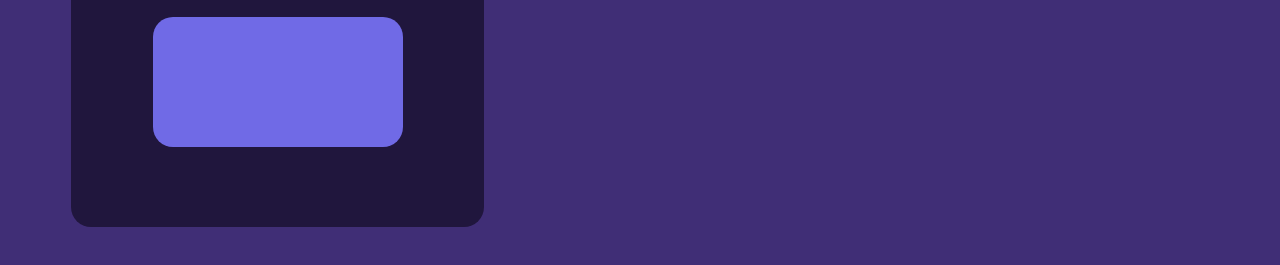
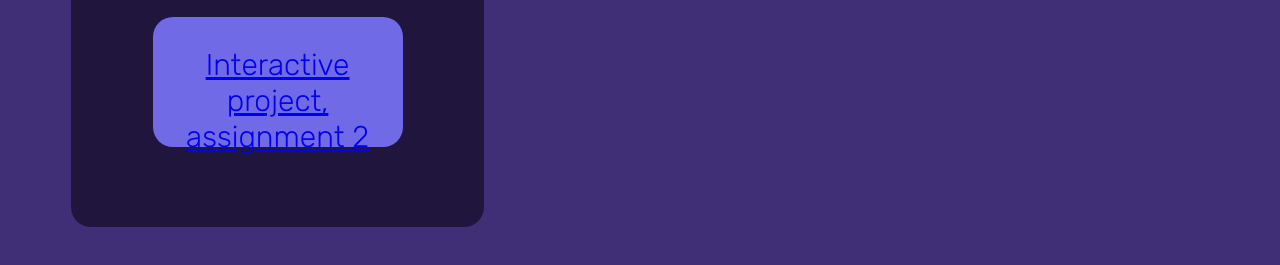
Before and after one commit to attal02/attal02.github.io, a plain HTML site: page index.html in a window 1280 px wide. Shown: the part 685-950 px from the top of the page. Drawn offline with Linux system fonts and the light colour scheme.

Commit message:
Update index.html

```diff
--- a/index.html
+++ b/index.html
@@ -14,7 +14,7 @@
         <div><p style="font-size: 18px; padding: 10px; margin-top: -1px;">hi, i'm aya, i'm palestinian and lebanese and born in lebanon. <br><br>from the river to the sea!</p></div>
         <div><p><a href="">homework 1, narrative site.</a></p></div>
         <div><p><a href="project1/index.html">5 page project. assignment 1. </a></p></div>
-        <div><p><a href="project 2/aya-p2/index.html"></a></p></div>
+        <div><p><a href="project 2/aya-p2/index.html">Interactive project, assignment 2</a></p></div>
 
     </section>
 
```
